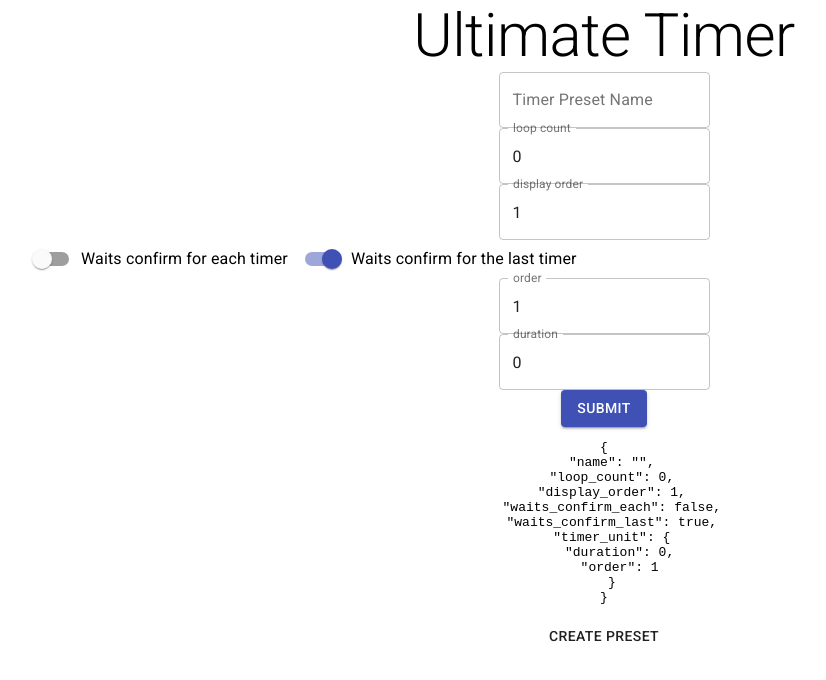
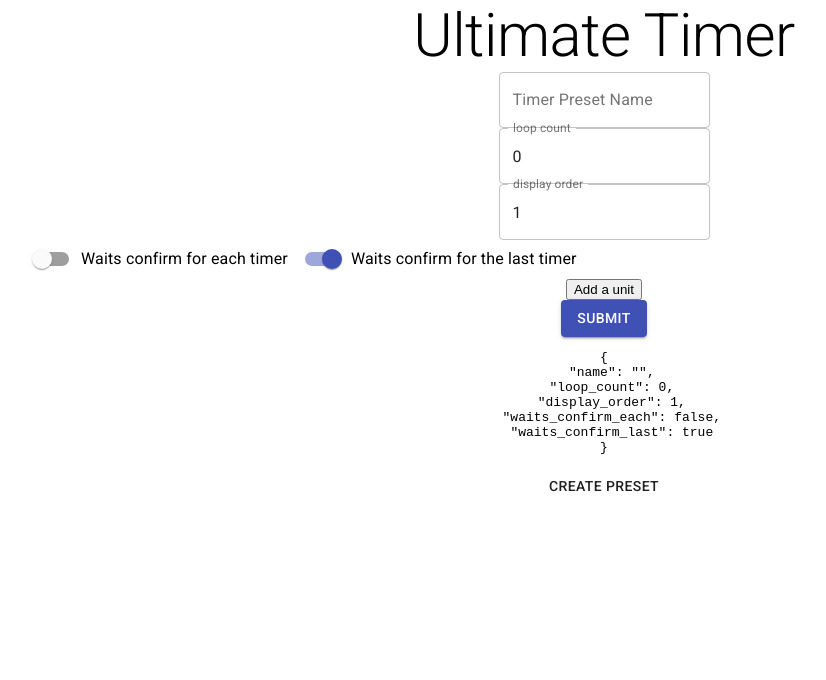
Before and after one commit to SDTakeuchi/ultimate_timer, a Next.js app in the folder frontend/ultimate_timer/: page /timer/create in a window 1280 px wide. Shown: the top 680 px of the page, without its empty margins (36-862 px from the left). Built offline with nearby package versions, Linux system fonts and the light colour scheme.

Commit message:
preset create done

```diff
--- a/frontend/ultimate_timer/components/form/PresetForm.tsx
+++ b/frontend/ultimate_timer/components/form/PresetForm.tsx
@@ -1,7 +1,7 @@
 import React from 'react';
 import axios from 'axios';
 import { Button, TextField } from '@material-ui/core';
-import { Formik, Form } from 'formik';
+import { Formik, Form, FieldArray, Field } from 'formik';
 import presetURL from '../../config/settings'
 import FormGroup from '@material-ui/core/FormGroup';
 import FormControlLabel from '@material-ui/core/FormControlLabel';
@@ -21,7 +21,7 @@ interface iPresetForm {
   timer_unit: {
     duration: number,
     order: number,
-  },
+  }[],
 }
 
 export const NameForm: React.FC<Props> = ({ onSubmit }) => {
@@ -56,13 +56,12 @@ export const NameForm: React.FC<Props> = ({ onSubmit }) => {
         loop_count: 0,
         display_order: 1,
         waits_confirm_each: false,
-        waits_confirm_last: true,
-        timer_unit: {
-          duration: 0,
-          order: 1,
-        },
+        waits_confirm_last: true
       }}
       onSubmit={values => {
+        console.log(values);
+        // const submitData = JSON.stringify(values, null, 2);
+        // console.log(submitData);
         axios
           .post(presetURL, values)
           .then((response) => {
@@ -141,8 +140,55 @@ export const NameForm: React.FC<Props> = ({ onSubmit }) => {
               />
             </FormGroup>
           </div>
-
-          <div>
+          <FieldArray
+            name="timer_unit"
+            render={arrayHelpers => (
+              <div>
+                {values.timer_unit && values.timer_unit.length > 0 ? (
+                  values.timer_unit.map((timerUnit, index) => (
+                    <div key={index}>
+                      <TextField
+                        variant="outlined"
+                        label="order"
+                        name={`timer_unit.${index}.order`}  // YEAH
+                        type="number"
+                        // value={values.timer_unit.order}
+                        onChange={handleChange}
+                        onBlur={handleBlur}
+                      />
+                      <TextField
+                        variant="outlined"
+                        label="duration"
+                        name={`timer_unit.${index}.duration`}
+                        type="number"
+                        // value={values.timer_unit.duration}
+                        onChange={handleChange}
+                        onBlur={handleBlur}
+                      />
+                      <button
+                        type="button"
+                         onClick={() => arrayHelpers.remove(index)} // remove a friend from the list
+                      >
+                        -
+                      </button>
+                      <button
+                        type="button"
+                         onClick={() => arrayHelpers.insert(index, '')} // insert an empty string at a position
+                      >
+                        +
+                      </button>
+                    </div>
+                  ))
+                ) : (
+                  <button type="button" onClick={() => arrayHelpers.push('')}>
+                     {/* show this when user has removed all friends from the list */}
+                    Add a unit
+                  </button>
+                )}
+              </div>
+            )}
+          />
+          {/* <div>
             <TextField
               variant="outlined"
               label="order"
@@ -163,7 +209,7 @@ export const NameForm: React.FC<Props> = ({ onSubmit }) => {
               onChange={handleChange}
               onBlur={handleBlur}
             />
-          </div>
+          </div> */}
           <div>
             <Button
               type="submit"
--- a/frontend/ultimate_timer/pages/timer/create.tsx
+++ b/frontend/ultimate_timer/pages/timer/create.tsx
@@ -26,7 +26,7 @@ const CreateTimerPage: NextPage = () => {
   return <div>
     <Head />
     <NameForm onSubmit={({ name }) => {
-      console.log('YAY' + name);
+      console.log(name);
     }} />
     <Button onClick={createPreset}>Create Preset</Button>
   </div>
```
